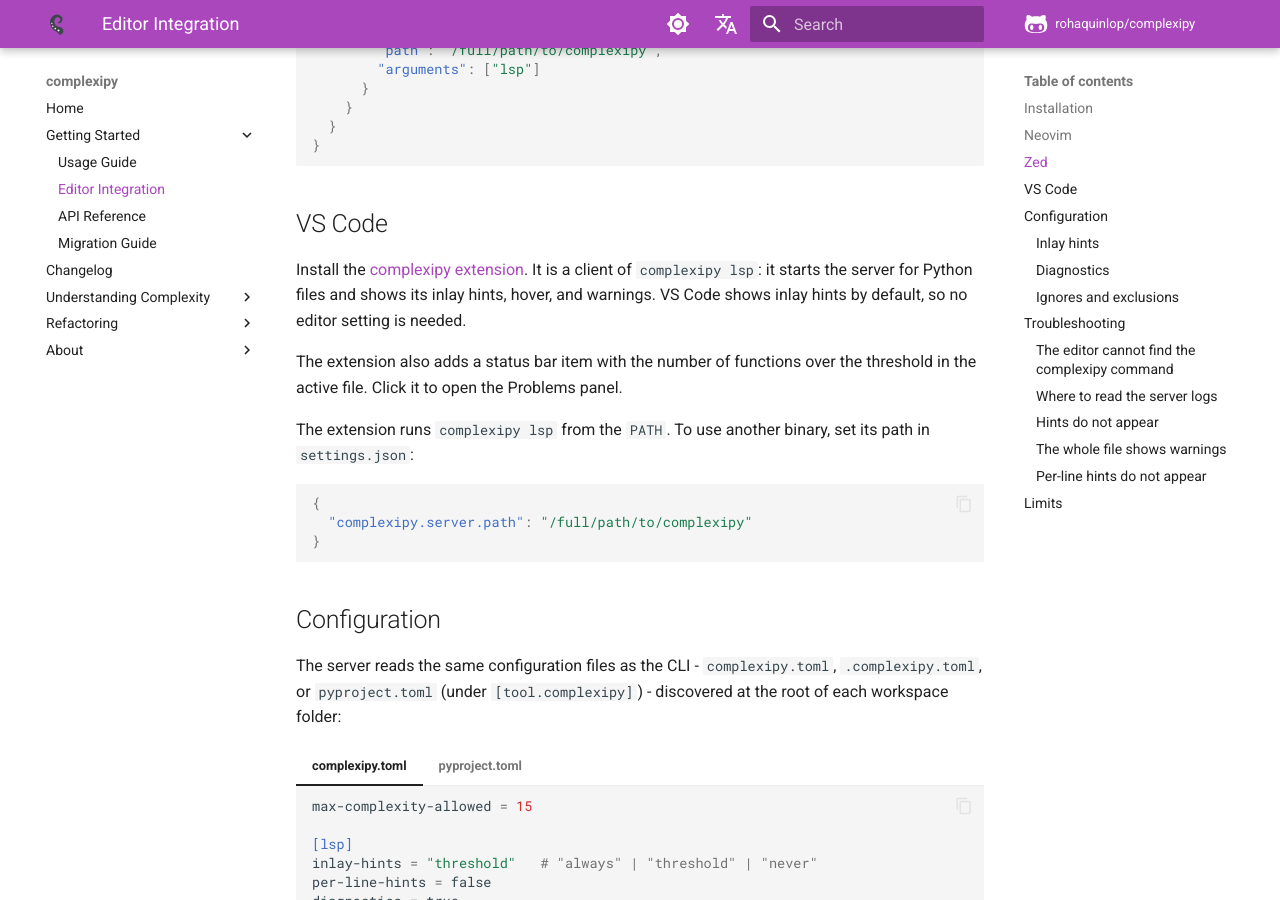
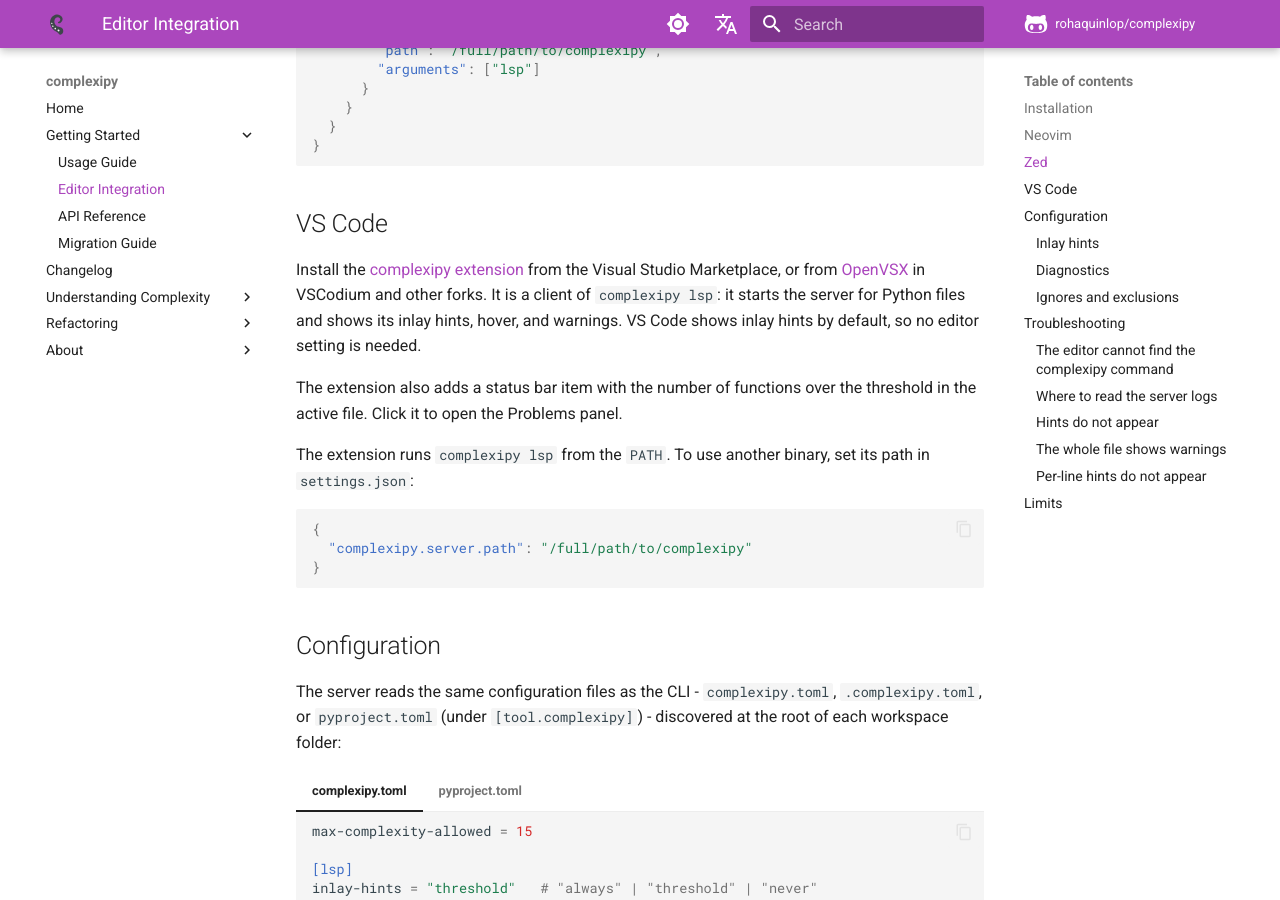
Before and after one commit to rohaquinlop/complexipy, an MkDocs documentation site: the page built from docs/editors.md, in a window 1280 px wide and 900 px high, scrolled down 2328 px. Built offline with MkDocs 1.6.1 and Material for MkDocs 9.7.7, drawn with Linux system fonts in a browser that asks for light colours; comment, search, counter and statistics services are not loaded.

Commit message:
docs(vscode): link the openvsx listing next to the marketplace

```diff
--- a/docs/editors.md
+++ b/docs/editors.md
@@ -119,7 +119,9 @@
 ## VS Code
 
 Install the
-[complexipy extension](https://marketplace.visualstudio.com/items?itemName=rohaquinlop.complexipy).
+[complexipy extension](https://marketplace.visualstudio.com/items?itemName=rohaquinlop.complexipy)
+from the Visual Studio Marketplace, or from
+[OpenVSX](https://open-vsx.org/extension/rohaquinlop/complexipy) in VSCodium and other forks.
 It is a client of `complexipy lsp`: it starts the server for Python files and
 shows its inlay hints, hover, and warnings. VS Code shows inlay hints by
 default, so no editor setting is needed.
```
Also changed, not shown: README.md (+1 -1 lines), docs/es/editors.md (+3 -1 lines), docs/es/index.md (+1 -1 lines), docs/es/usage-guide.md (+1 -1 lines), docs/index.md (+1 -1 lines), docs/usage-guide.md (+1 -1 lines).
